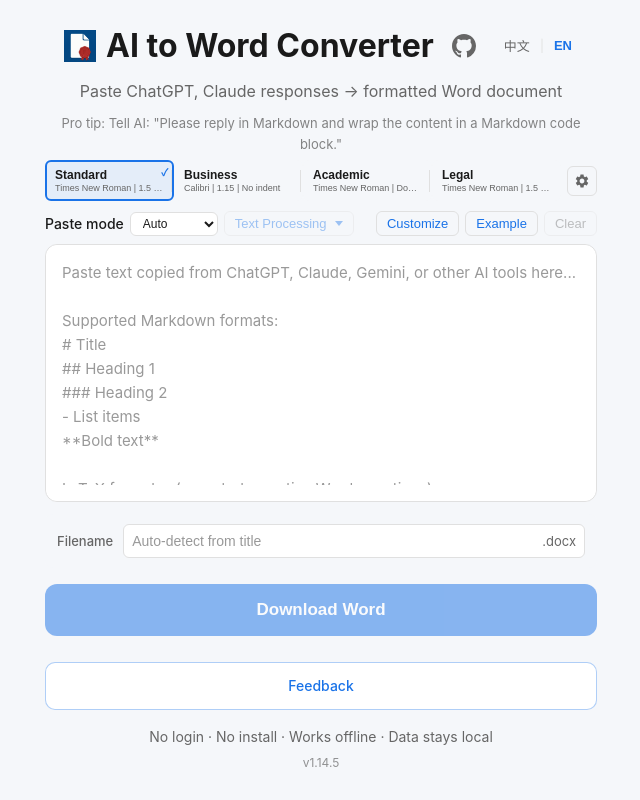
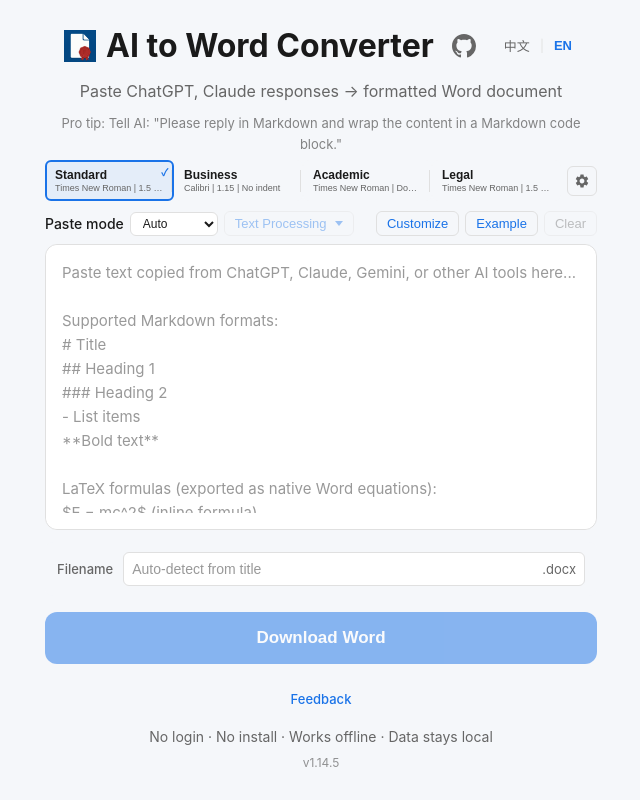
Before and after one commit to shrektan/formaldoc, a React (Vite) app: page / in a window 1280 px wide. Shown: the whole page, without its empty margins (319-959 px from the left). Built offline with nearby package versions, Linux system fonts and the light colour scheme; what turndown-plugin-gfm would draw is missing.

Commit message:
style: reduce feedback link visual weight

```diff
--- a/src/styles/app.css
+++ b/src/styles/app.css
@@ -501,29 +501,34 @@
 }
 
 .feedback-cta {
+  align-self: center;
   display: inline-flex;
+  align-items: center;
   justify-content: center;
-  align-items: center;
-  width: 100%;
-  margin-top: 10px;
-  padding: 12px 18px;
-  font-size: 14px;
+  margin-top: 8px;
+  padding: 2px 8px;
+  font-size: 13px;
   font-weight: 500;
   color: var(--primary);
-  background: var(--surface);
-  border: 1px solid rgba(26, 115, 232, 0.35);
-  border-radius: 10px;
+  background: transparent;
+  border: none;
+  border-radius: 6px;
   text-decoration: none;
+  line-height: 1.4;
   transition:
-    border-color 0.2s,
     background 0.2s,
     color 0.2s;
 }
 
 .feedback-cta:hover {
-  border-color: var(--primary);
-  background: rgba(26, 115, 232, 0.06);
+  background: rgba(26, 115, 232, 0.08);
   color: var(--primary-hover);
+  text-decoration: underline;
+}
+
+.feedback-cta:focus-visible {
+  outline: 2px solid rgba(26, 115, 232, 0.35);
+  outline-offset: 2px;
 }
 
 /* Footer */
```
